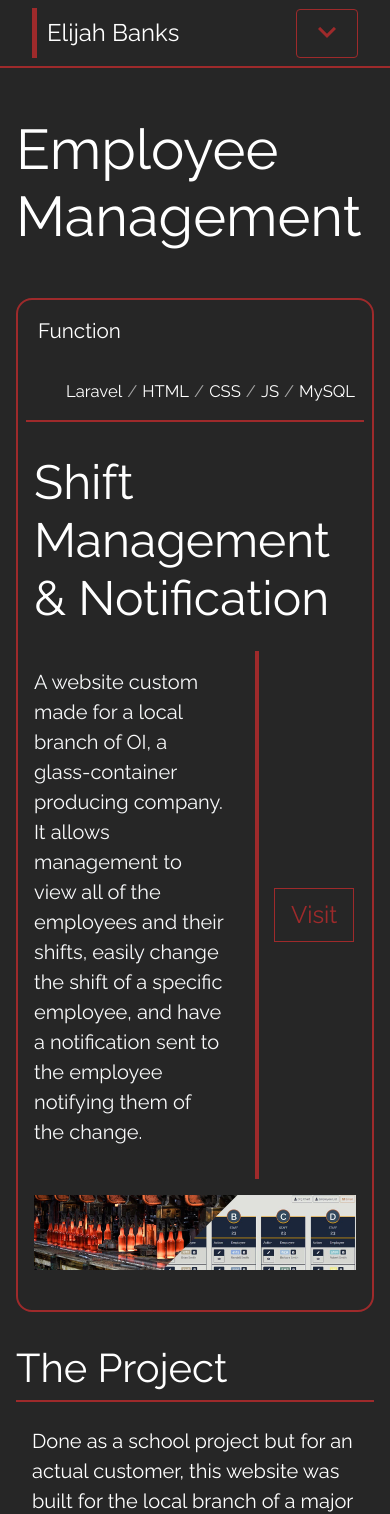
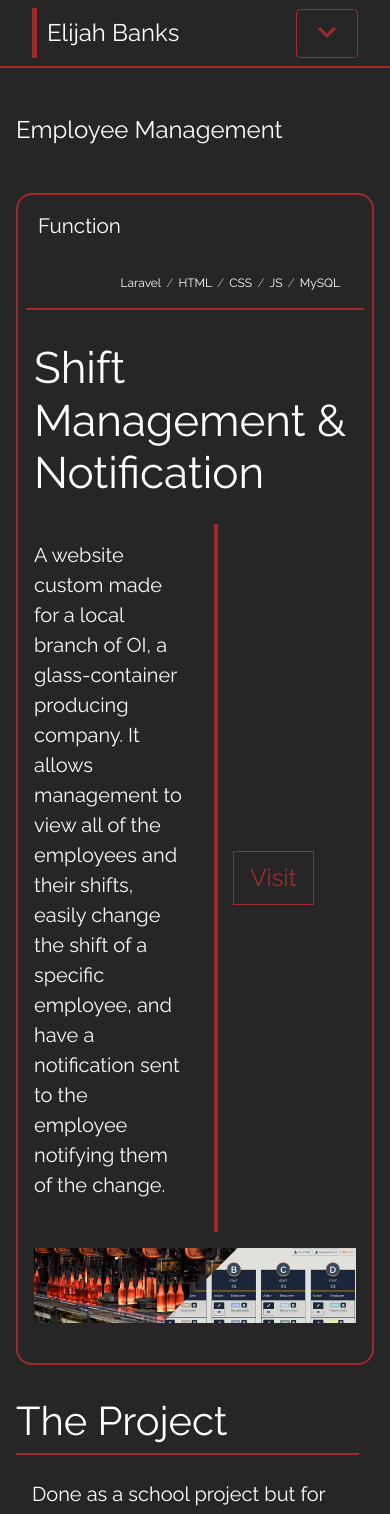
Before and after one commit to ejoebanks/eliweb, an Angular app: page /oi in a window 390 px wide. Shown: the top 1514 px of the page. Built offline with nearby package versions, Linux system fonts and the light colour scheme; a web font is replaced by a local one.

Commit message:
Trying to fit project description divs on same line when resized

```diff
--- a/src/app/oi/oi.component.css
+++ b/src/app/oi/oi.component.css
@@ -51,10 +51,18 @@ img, svg {
   font-size: 3rem;
 }
 
-@media (max-width: 767.98px)
-.project-function-title {
-    font-size: 2.75rem !important;
+@media (max-width: 767.98px){
+  .project-function-title {
+      font-size: 2.75rem !important;
+  }
 }
+
+@media (max-width: 767.98px){
+  .project-heading {
+      font-size: 1.5rem !important;
+  }
+}
+
 
 @media (min-width:600px) {
   body {
@@ -155,3 +163,18 @@ p {
   border: 2px solid #9E2A2B;
   border-radius: 1rem;
 }
+
+.row {
+  margin-right: 0 !important;
+}
+
+@media (max-width: 600px){
+  .test .text-used  {
+      text-align: center !important;
+      font-size: 12px;
+  }
+
+  .test .text-heading {
+
+  }
+}
--- a/src/app/oi/oi.component.html
+++ b/src/app/oi/oi.component.html
@@ -13,13 +13,12 @@
           <dt class="font-weight-light text-used float-right">CSS</dt>
           <dt class="font-weight-light text-used float-right">HTML</dt>
           <dt class="font-weight-light text-used float-right">Laravel</dt>
-
         </div>
       </div>
       <hr class="red_hr" />
       <h2 class="project-function-title">Shift Management & Notification</h2>
       <div class="row justify-content-center">
-  <div class="col-8 description_box">
+  <div class="col-7 description_box">
     <p class="font-weight-light text-light project-text">
       A website custom made for a local branch of OI, a glass-container producing
       company.  It allows management to view all of the employees and their shifts,
@@ -27,7 +26,7 @@
       to the employee notifying them of the change.
     </p>
   </div>
-  <div class="col-4 visit_btn">
+  <div class="col-5 visit_btn">
     <a href="https://em.ejanks.com" class="btn btn-primary">Visit</a>
   </div>
 </div>
```
